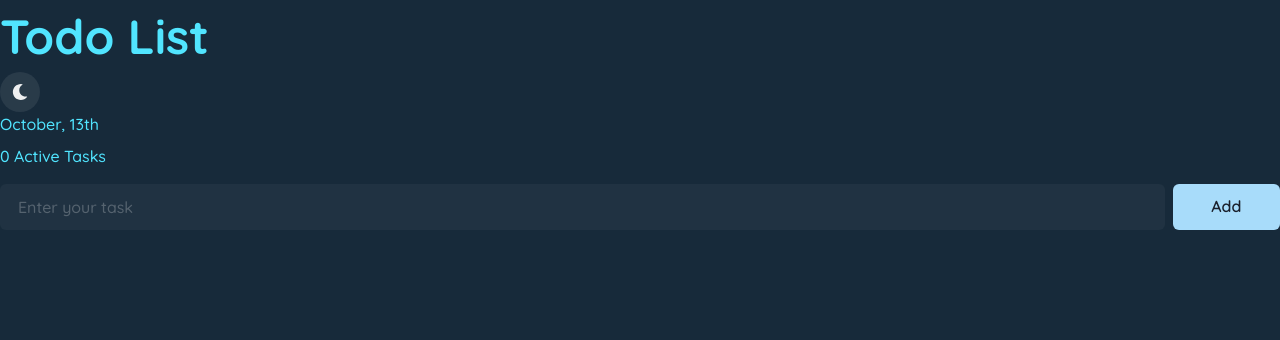
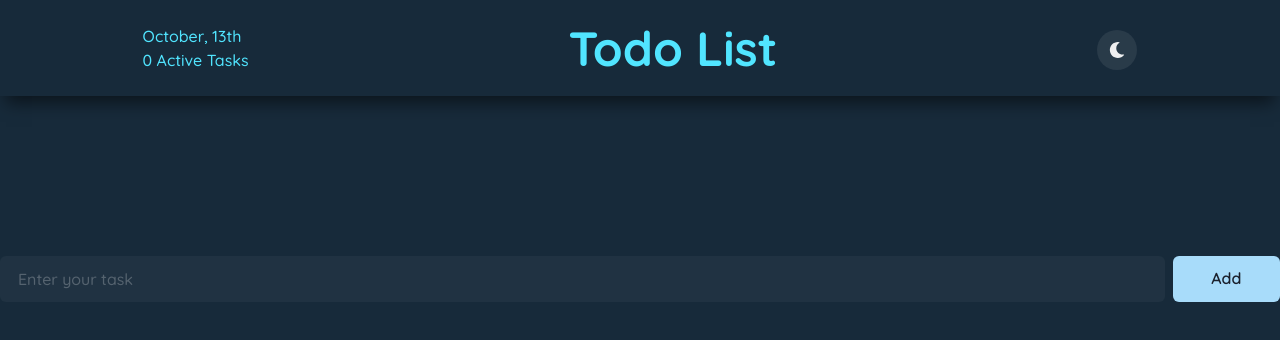
Before and after one commit to 1Sami1/to-do-app, a React (Vite) app: page / in a window 1280 px wide. Shown: the top 340 px of the page. Built offline with nearby package versions, Linux system fonts and the light colour scheme.

Commit message:
Done designing until i have mobile mockcup

```diff
--- a/src/App.jsx
+++ b/src/App.jsx
@@ -79,25 +79,26 @@ function App() {
 
   return (
     <>
-      <header>
+      <header className="site-header">
+
+        <div className="date-tasks">
+          <Date className='header-date' />
+          <p> {tasks.length === 1
+          ? `${tasks.length} Active Task`
+          : `${tasks.length} Active Tasks`}</p>
+        </div>
+
         <h1 className="site-h1">Todo List</h1>
 
         <IconButton
           icon={colorMode === "light" ? <FaSun /> : <FaMoon />}
           isRound='true'
           size='md'
+          className='header-toggle'
           alignSelf='flex-end'
           onClick={toggleColorMode}
           aria-label='toogle-dark-mode'
         />
-
-        <Stack>
-          <Date className='header-date' />
-          <p> {tasks.length === 1
-          ? `${tasks.length} Active Task`
-          : `${tasks.length} Active Tasks`}</p>
-        </Stack>
-
 
       </header>
 
--- /dev/null
+++ b/src/styles/_header.scss
@@ -0,0 +1,24 @@
+.site-header{
+    height: 6rem;
+    display: flex;
+    margin-bottom: 10rem;
+    box-shadow: 0px 13px 16px -6px rgba(0,0,0,0.52);
+    width: 100%;
+}
+
+@media (min-width:600px) {
+    .site-header{
+        display: flex;
+        justify-content: center;
+        gap: 20rem;
+        align-items: center;
+        box-shadow: 0px 13px 16px -6px rgba(0,0,0,0.52);
+        .header-toggle{
+            margin-bottom: 1.6rem;
+
+        }
+
+
+    }
+
+}
--- a/src/styles/_typography.scss
+++ b/src/styles/_typography.scss
@@ -1,8 +1,15 @@
 .site-h1{
-    font-size: 3rem;
+    font-size: 1.5rem;
     font-weight: bold;
+
 }
 
 .header-date{
     font-weight: 600;
 }
+
+@media (min-width: 600px) {
+    .site-h1{
+        font-size: 3rem;
+    }
+}
--- a/src/styles/main.scss
+++ b/src/styles/main.scss
@@ -6,3 +6,4 @@
 
 @import './body';
 @import './typography';
+@import './header';
```
